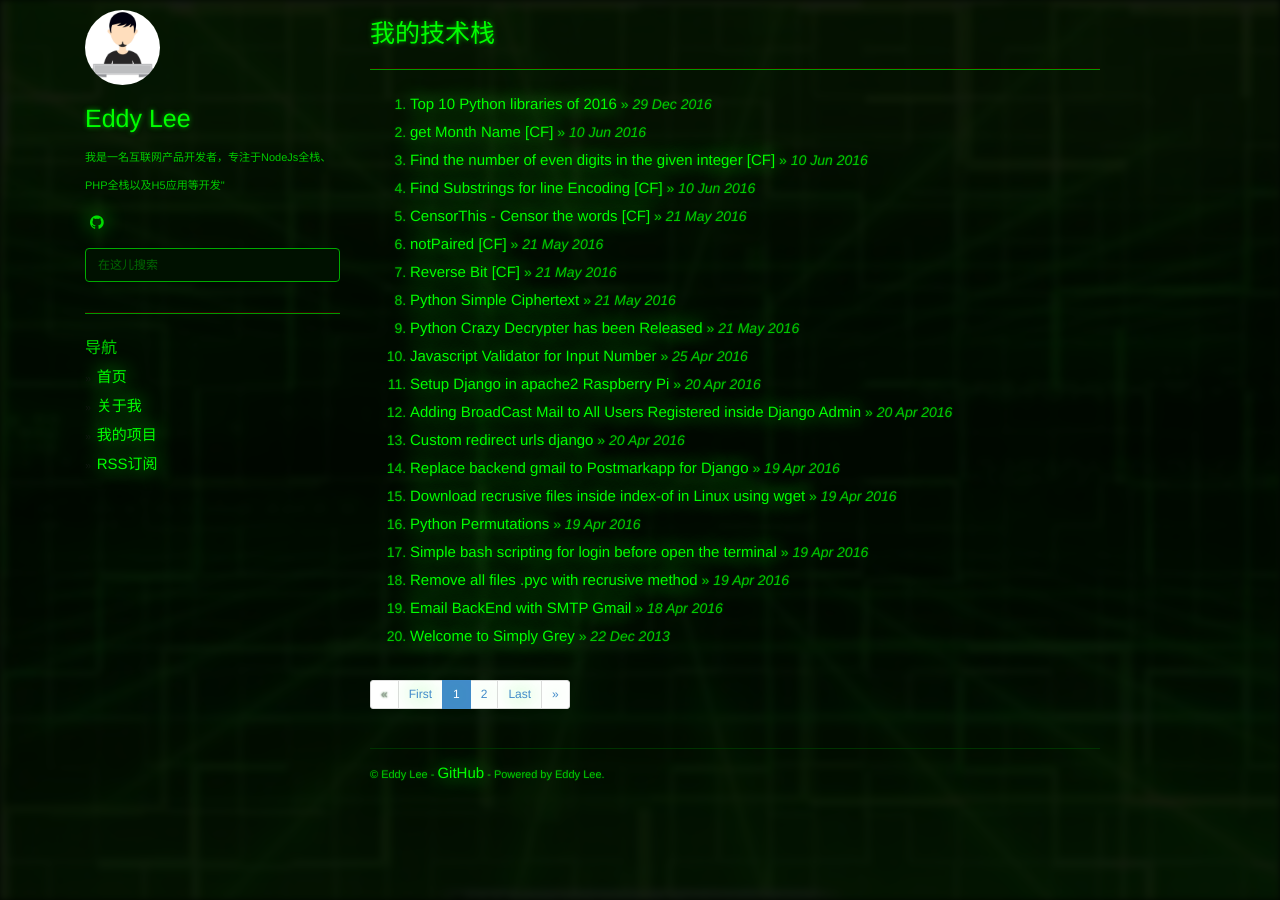
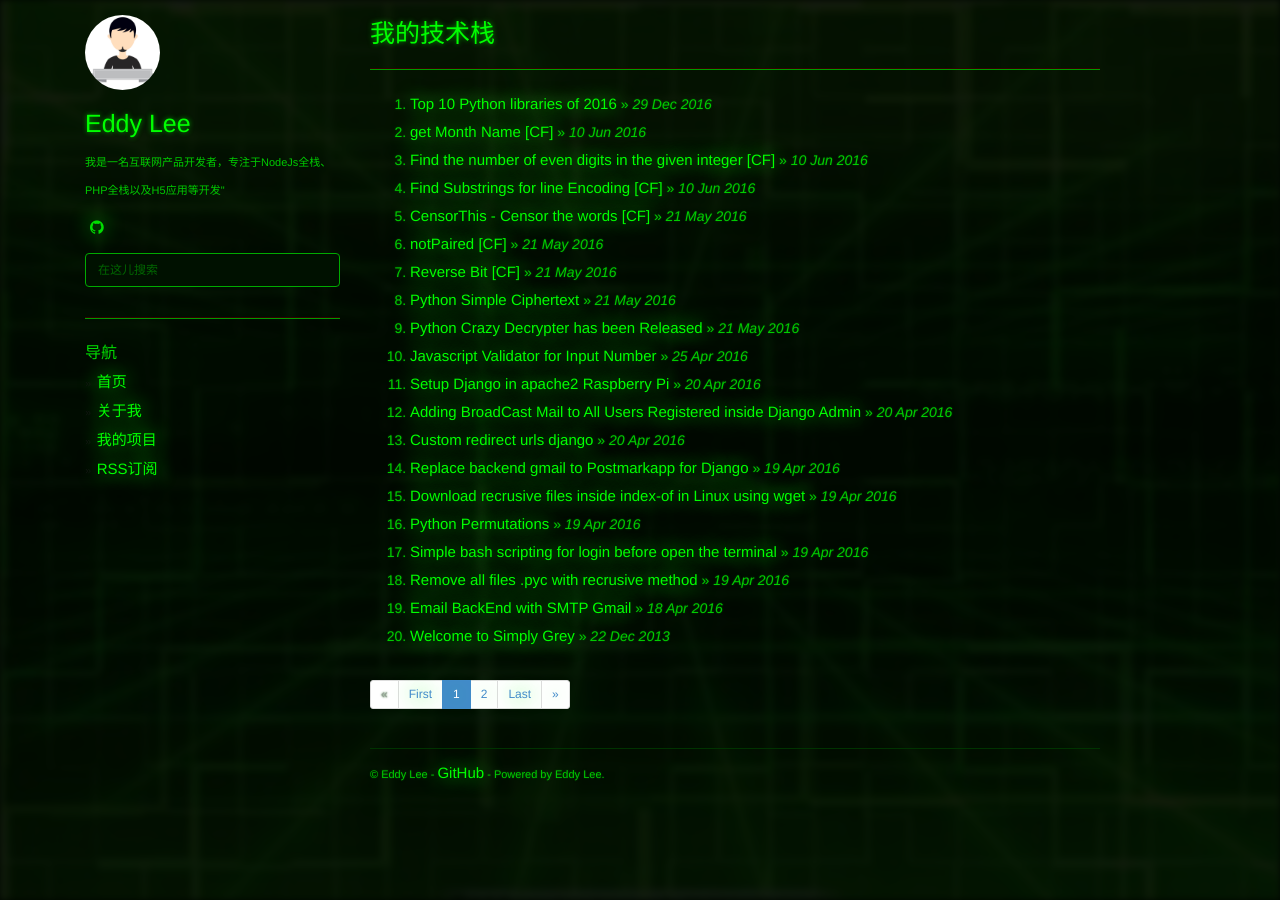
Before and after one commit to eddy2lee/eddy2lee.github.io, a Jekyll site: the page built from index.html, in a window 1280 px wide. Built offline with Jekyll 4.4.1, drawn with Linux system fonts in a browser that asks for light colours; nearby versions of some CDN libraries; the list of posts is cut into pages by our own code.

Commit message:
Update main.css

```diff
--- a/static/css/main.css
+++ b/static/css/main.css
@@ -177,6 +177,7 @@ div.col-sm-3 img.profile-avatar {
 @media (min-width: 1024px) {
   .fixed-condition {
     position: fixed;
+    top: 15px;
     max-width: 255px;
   }
 }
```
